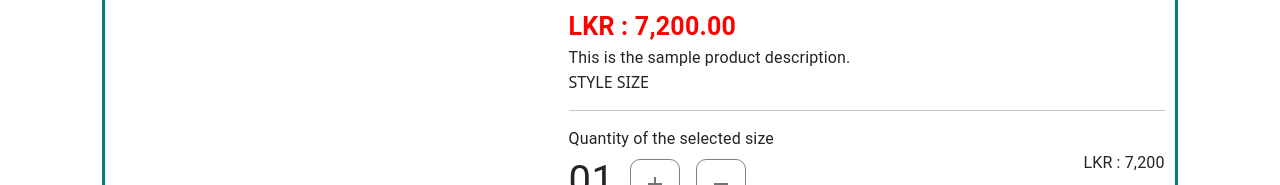
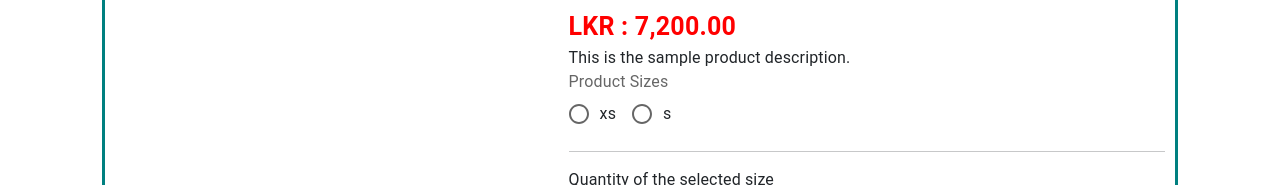
Before and after one commit to dineshabey/react-e-fashion-store, a React (Create React App) app: page / in a window 1280 px wide. Shown: the part 182-367 px from the top of the page. Built offline with nearby package versions, Linux system fonts and the light colour scheme.

Commit message:
poduct sizes radio button design and data featching

```diff
--- a/src/App.js
+++ b/src/App.js
@@ -1,6 +1,4 @@
 import './App.css';
-import AllItemsLayouts from './layouts/AllItemsLayouts';
-import HomeLayouts from './layouts/HomeLayouts';
 import 'bootstrap/dist/css/bootstrap.min.css';
 import ProductDetailsLayouts from './layouts/ProductDetailsLayouts';
 
--- a/src/components/productDetails/imageSlider/SingaleproductionImage.js
+++ b/src/components/productDetails/imageSlider/SingaleproductionImage.js
@@ -4,7 +4,8 @@ import ReactImageMagnify from 'react-image-magnify';
 export default function SingaleproductionImage({ watchImg300, watchImg1200 }) {
     return (
         <ReactImageMagnify
-            enlargedImageContainerStyle={{}}
+            imageStyle={{ borderRadius: '10px' }}
+            enlargedImageContainerStyle={{ borderRadius: '10px' }}
             enlargedImagePosition='over'
             {...{
                 smallImage: {
--- a/src/layouts/productsDetails/ProductDetailsSections.js
+++ b/src/layouts/productsDetails/ProductDetailsSections.js
@@ -5,6 +5,7 @@ import StockStatusChip from './StockStatusChip';
 import PriceComponets from '../../components/productDetails/PriceComponets';
 import ProductNameDetails from '../../components/productDetails/ProductNameDetails';
 import QtyAndPriceSections from './productDetailsSections/QtyAndPriceSections';
+import ProductSizeSelect from './productDetailsSections/ProductSizeSelect';
 
 export default function ProductDetailsSections({
   productName,
@@ -30,7 +31,9 @@ export default function ProductDetailsSections({
         <Typography>
           This is the sample product description.
         </Typography>
-        <p>STYLE SIZE</p>
+        <Typography>
+          <ProductSizeSelect sizes={size}/>
+        </Typography>
         <hr />
         <Typography>
           <QtyAndPriceSections price={price} />
--- a/src/layouts/productsDetails/RatingComponets.js
+++ b/src/layouts/productsDetails/RatingComponets.js
@@ -1,10 +1,8 @@
 import * as React from 'react';
 import { styled } from '@mui/material/styles';
-import Box from '@mui/material/Box';
 import Rating from '@mui/material/Rating';
 import FavoriteIcon from '@mui/icons-material/Favorite';
 import FavoriteBorderIcon from '@mui/icons-material/FavoriteBorder';
-import Typography from '@mui/material/Typography';
 
 const StyledRating = styled(Rating)({
     '& .MuiRating-iconFilled': {
--- a/src/layouts/productsDetails/StockStatusChip.js
+++ b/src/layouts/productsDetails/StockStatusChip.js
@@ -1,6 +1,5 @@
 import * as React from 'react';
 import Chip from '@mui/material/Chip';
-import Stack from '@mui/material/Stack';
 
 export default function StockStatusChip() {
     return (
--- /dev/null
+++ b/src/layouts/productsDetails/productDetailsSections/ProductSizeSelect.js
@@ -0,0 +1,26 @@
+import React from 'react';
+import Radio from '@mui/material/Radio';
+import RadioGroup from '@mui/material/RadioGroup';
+import FormControlLabel from '@mui/material/FormControlLabel';
+import FormControl from '@mui/material/FormControl';
+import FormLabel from '@mui/material/FormLabel';
+
+export default function ProductSizeSelect({ sizes }) {
+  return (
+    <FormControl>
+      <FormLabel id="demo-row-radio-buttons-group-label">Product Sizes</FormLabel>
+      <RadioGroup
+        row
+        aria-labelledby="demo-row-radio-buttons-group-label"
+        name="row-radio-buttons-group"
+      >
+        {sizes.map((val, key) => {
+          return (
+            <FormControlLabel value={val} key={key} control={<Radio />} label={val} />
+          );
+        })}
+
+      </RadioGroup>
+    </FormControl>
+  );
+}
--- a/src/layouts/productsDetails/productDetailsSections/qtyAndPriceSection/QtySelectSection.js
+++ b/src/layouts/productsDetails/productDetailsSections/qtyAndPriceSection/QtySelectSection.js
@@ -1,7 +1,6 @@
-import React, { useState } from 'react'
+import React from 'react';
 import { Grid, Typography } from '@mui/material'
 import IconButton from '@mui/material/IconButton';
-import DeleteIcon from '@mui/icons-material/Delete';
 import { Add as AddIcon, Remove as RemoveIcon } from '@mui/icons-material'
 
 const QtyButtons = [
```
